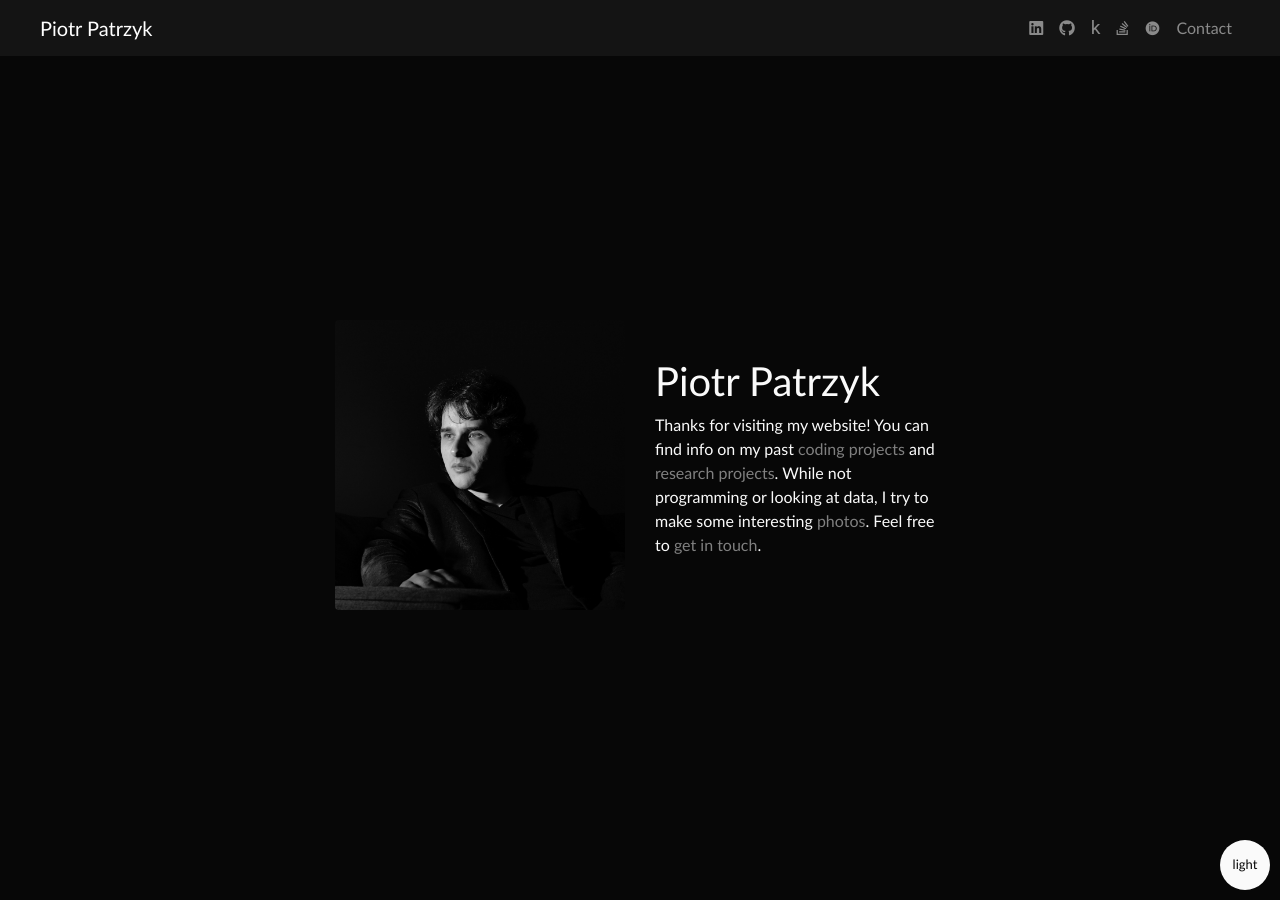
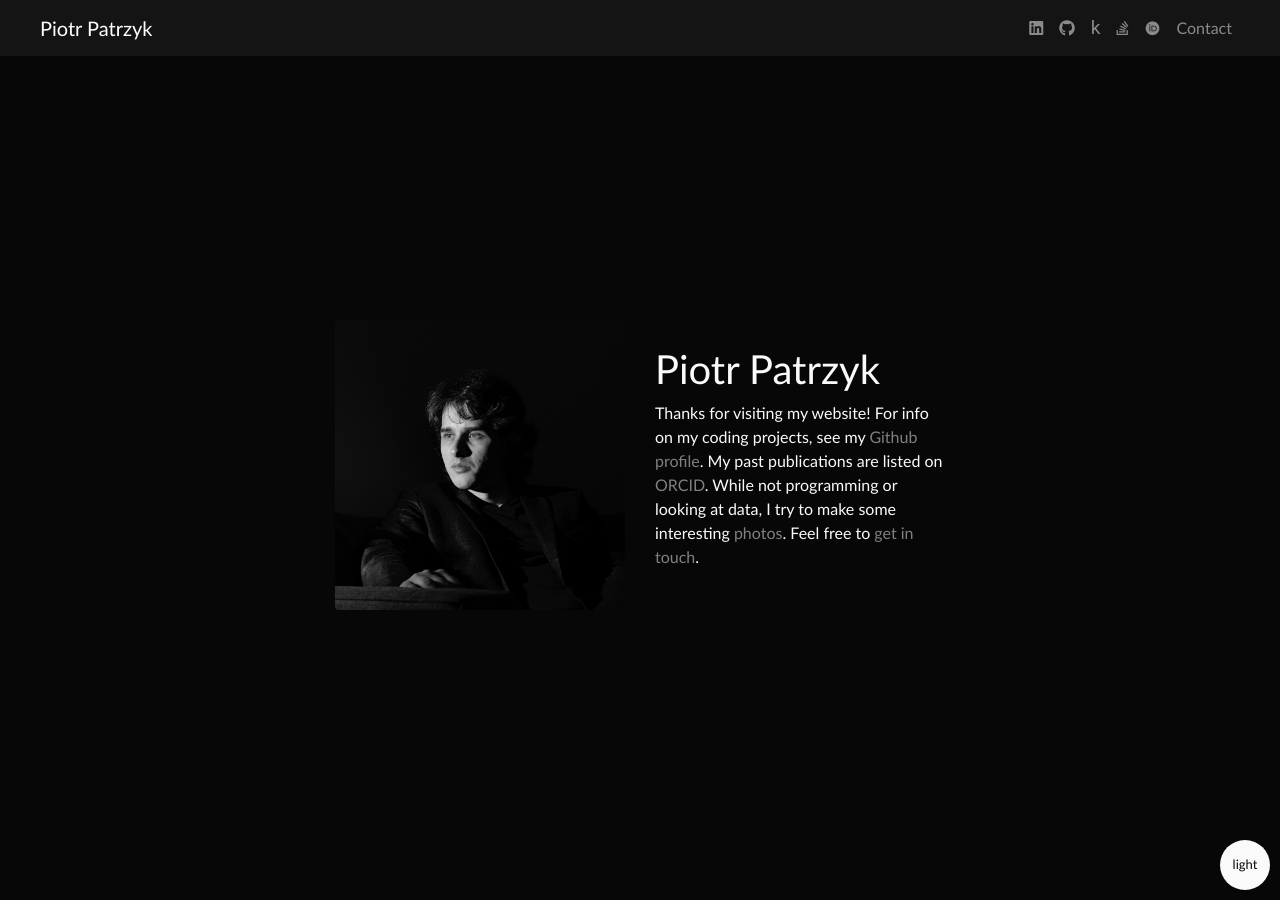
Before and after one commit to ppatrzyk/ppatrzyk.github.io, a Jekyll site: the page built from index.html, in a window 1280 px wide. Built offline with Jekyll 4.4.1, drawn with Linux system fonts in a browser that asks for light colours; some web fonts are replaced.

Commit message:
description fix

```diff
--- a/index.html
+++ b/index.html
@@ -12,11 +12,13 @@ title: Home
 		<h1>Piotr Patrzyk</h1>
 		<p>
 			Thanks for visiting my website!
-			You can find info on my past <a href="http://www.patrzyk.me/projects">coding projects</a> and
-			<a href="http://www.patrzyk.me/publications">research projects</a>.
+			For info on my coding projects, see my
+			<a target="_blank" rel="noopener noreferrer" href="https://github.com/ppatrzyk">Github profile</a>.
+			My past publications are listed on
+			<a target="_blank" rel="noopener noreferrer" href="https://orcid.org/0000-0001-9629-1145">ORCID</a>.
 			While not programming or looking at data, I try to make some interesting
 			<a target="_blank" rel="noopener noreferrer" href="https://500px.com/pieca">photos</a>.
-			Feel free to <a href="http://www.patrzyk.me/contact">get in touch</a>.
+			Feel free to <a href="/contact">get in touch</a>.
 		</p>
 	</div>
 </div>
```
